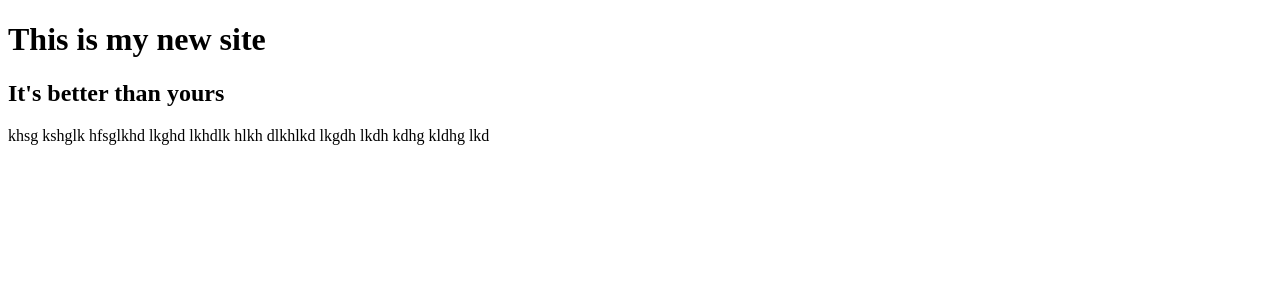
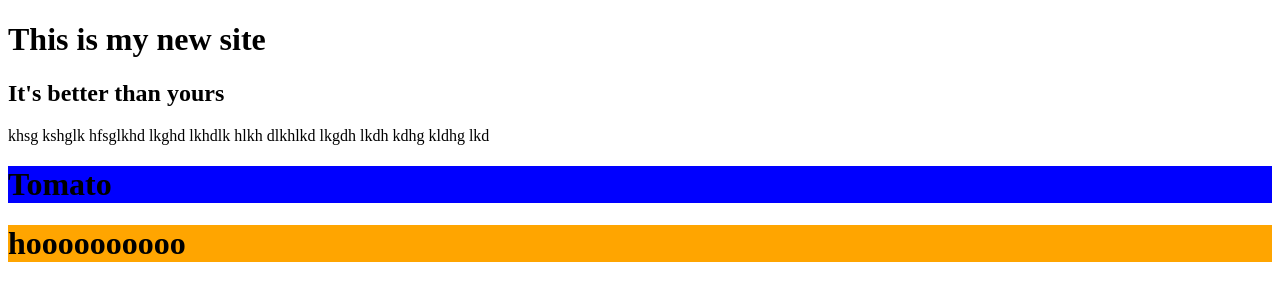
Before and after one commit to Hanod123/test, a plain HTML site: page index.html in a window 1280 px wide. Drawn offline with Linux system fonts and the light colour scheme.

Commit message:
Update index.html

```diff
--- a/index.html
+++ b/index.html
@@ -8,6 +8,8 @@
     <h1>This is my new site</h1>
     <h2>It's better than yours</h2>
     <p>khsg kshglk hfsglkhd lkghd lkhdlk hlkh dlkhlkd lkgdh lkdh kdhg kldhg lkd</p>
+    <h1 style="background-color:Blue;">Tomato</h1>
+    <h1 style="background-color:Orange;">hoooooooooo</h1>
 
   </body>
 </html>
```
